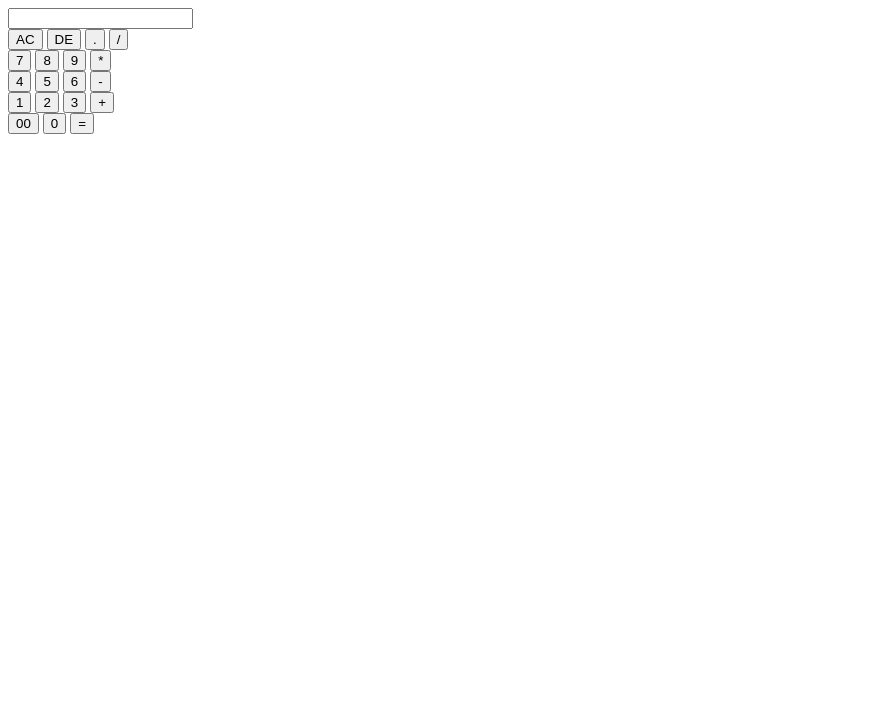
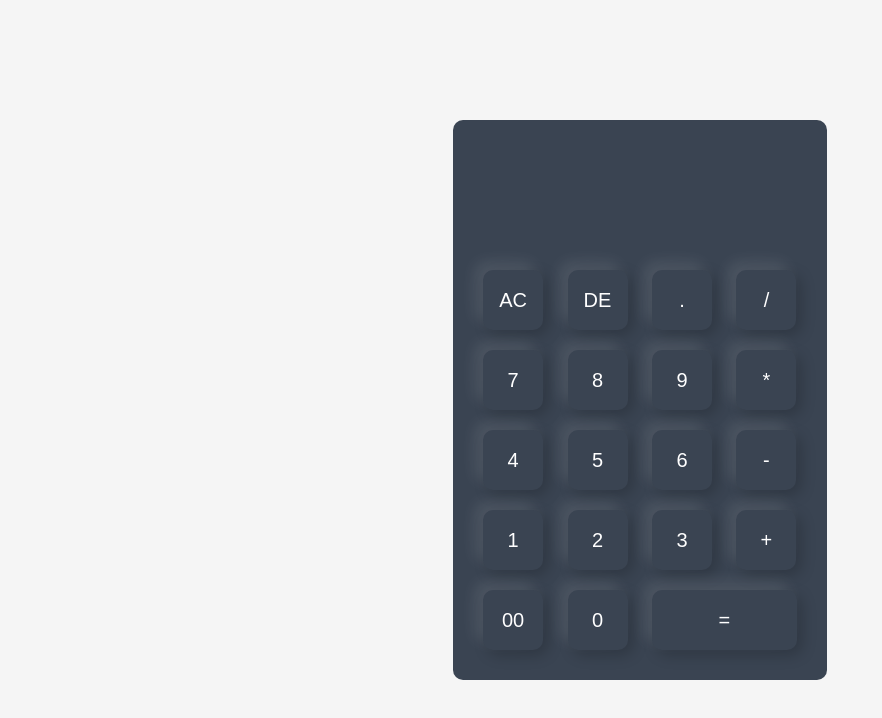
Before and after one commit to malikashifali/calculator, a plain HTML site: page index.html in a window 1280 px wide. Shown: the whole page, without its empty margins (0-882 px from the left). Drawn offline with Linux system fonts and the light colour scheme.

Commit message:
style.css file completed

```diff
--- a/index.html
+++ b/index.html
@@ -10,7 +10,7 @@
     <div class="container">
         <div class="calculator">
             <form>
-                <div>
+                <div class="display">
                     <input type="text" name="display">
                 </div>
                 <div>
@@ -40,7 +40,7 @@
                 <div>
                     <input type="button" value="00">
                     <input type="button" value="0">
-                    <input type="button" value="=">
+                    <input type="button" value="=" class="equal">
                 </div>
             </form>
         </div>
--- a/style.css
+++ b/style.css
@@ -0,0 +1,56 @@
+*{
+    margin: 0;
+    padding: 0;
+    box-sizing: border-box;
+    border: 0;
+    outline: 0;
+    font-family: poppins, sans-serif;
+}
+
+.container{
+    width: 100%;
+    height: 100vh;
+    display: flex;
+    justify-content: center;
+    align-items: center;
+    background: #f5f5f5;
+}
+
+.container .calculator{
+    background: #3a4452;
+    padding: 20px;
+    border-radius: 10px;
+}
+
+.calculator form input {
+    width: 60px;
+    height: 60px;
+    border-radius: 10px;
+    box-shadow: -8px -8px 15px rgba(255, 255, 255, .1), 5px 5px 15px rgba(0, 0, 0, .2);
+    background: transparent;
+    font-size: 20px;
+    color: #fff;
+    cursor: pointer;
+    margin: 10px;
+}
+
+form .display {
+    display: flex;
+    justify-content: flex-end;
+    margin: 20px 0;
+}
+
+form .display input {
+    text-align: right;
+    flex: 1;
+    font-size: 45px;
+    box-shadow: none;
+}
+
+form input.equal{
+    width: 145px;
+}
+
+form input.operator{
+    color: #33ffd8;
+}
```
